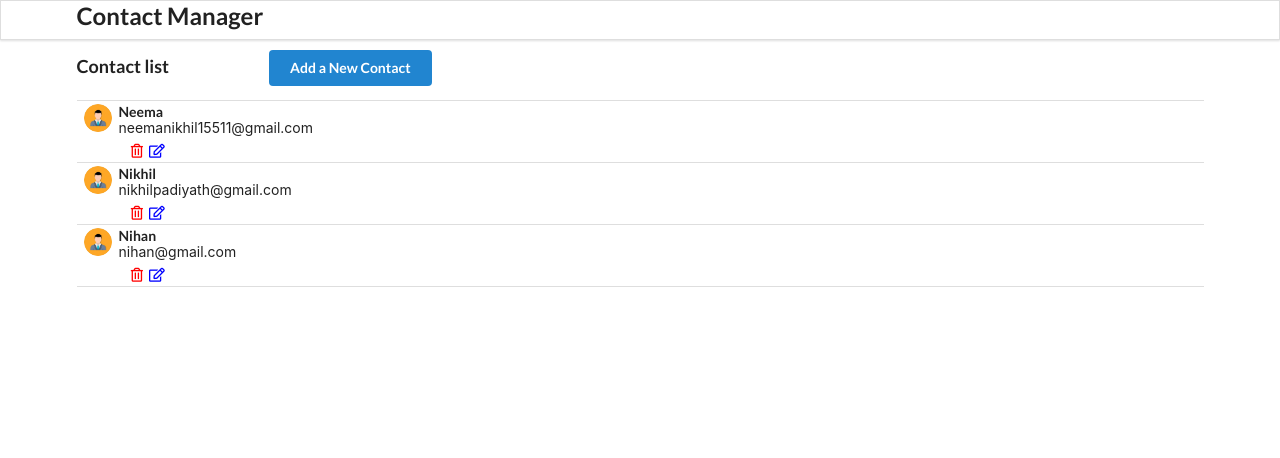
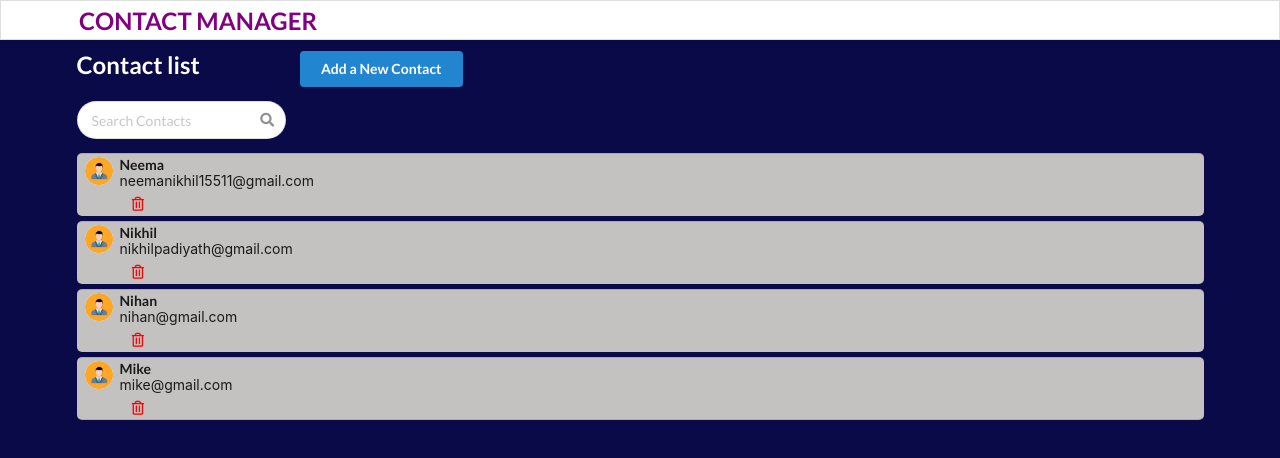
Before and after one commit to nikhilpadiyath/React-contact-list, a React app: page / in a window 1280 px wide. Built offline with nearby package versions, Linux system fonts and the light colour scheme; data requests are answered from the project's data file.

Commit message:
A Search bar added and also some stylings

```diff
--- a/server-api/db.json
+++ b/server-api/db.json
@@ -14,6 +14,11 @@
       "id": 95,
       "name": "Nihan",
       "email": "nihan@gmail.com"
+    },
+    {
+      "id": 88,
+      "name": "Mike",
+      "email": "mike@gmail.com"
     }
   ]
 }
--- a/src/components/App.js
+++ b/src/components/App.js
@@ -6,12 +6,12 @@ import ContactList from './contactlist';
 import {BrowserRouter as Router, Route, Routes} from 'react-router-dom';
 import api from '../api/contacts';
 
-
-
 function App() {
 
    //const LOCAL_STORAGE_KEY= "contacts";
    const [contacts, setContacts]= useState([]);
+   const [searchTerm, setSearchTerm] = useState("");
+   const [searchResults, setSearchResults] = useState([]);
 
    const retrieveContacts = async() => {
     const response = await api.get("/contacts");
@@ -27,19 +27,8 @@ function App() {
         setContacts([...contacts,response.data]);
       };
 
-     // const editContactHandler = async (contact) => {
-     //   const response= await api.put(`/contacts/${contact.id}`, contact);
-     //   const {id,name,email} = response.data;
-      //  setContacts(contacts.map((contact)=> {
-     //     return contact.id === id ? {...response.data} : contact;
-     //   })
-     //   );
-     //     };
 
-
-
-
-   const removeContactHandler = async (id) => {
+    const removeContactHandler = async (id) => {
     await api.delete(`/contacts/${id}`);
 
     const newContactList = contacts.filter((contact) => {
@@ -47,6 +36,21 @@ function App() {
     });
     setContacts(newContactList);
    }
+
+   const searchHandler =(searchTerm) => {
+    setSearchTerm(searchTerm);
+    if(searchTerm !== ""){
+      const newContactList = contacts.filter((contact) => {
+        return Object.values(contact).join(" ").toLowerCase().includes(searchTerm.toLowerCase());
+      });
+      setSearchResults(newContactList);
+
+    } else {
+      setSearchResults(contacts);
+    }
+
+
+   };
 
    useEffect(() =>{
     //const retrieveContacts= JSON.parse(localStorage.getItem(LOCAL_STORAGE_KEY));
@@ -58,9 +62,6 @@ function App() {
     getAllContacts();
   },[]);
 
-   useEffect(() =>{
-     // localStorage.setItem(LOCAL_STORAGE_KEY, JSON.stringify(contacts));
-   },[contacts]);
 
  return (
 
@@ -68,7 +69,13 @@ function App() {
       <Router>
       <Header />
       <Routes>
-        <Route path="/" element={<ContactList contacts={contacts} getContactId= {removeContactHandler} />}>
+        <Route path="/" element={
+        <ContactList
+        contacts={searchTerm.length <1 ? contacts : searchResults}
+        getContactId= {removeContactHandler}
+        term={searchTerm}
+        searchKeyword= {searchHandler}
+        />}>
         </Route>
         <Route path="/add" element={<AddContact addContactHandler= {addContactHandler}/>}>
         </Route>
--- a/src/components/contactcard.js
+++ b/src/components/contactcard.js
@@ -12,16 +12,11 @@ return(
                 <div className="header">{name}</div>
                 <div>{email}</div>
 
-            <i className="trash alternate outline icon"
-            style={{color: "red", marginTop: "7px", cursor: "pointer", marginLeft:'10px'}}
-            onClick={() => props.clickHandler(id)}
-            ></i>
-<Link to={{ pathname: `/edit`, state: { contact: props.contact}}}>
-<i className="edit alternate outline icon"
-style={{color: "blue", marginTop: "7px", cursor: "pointer"}}
-></i>
-</Link>
-</div>
+                <i  className="trash alternate outline icon"
+                    style={{color: "red", marginTop: "7px", cursor: "pointer", marginLeft:'10px'}}
+                    onClick={() => props.clickHandler(id)}
+                ></i>
+            </div>
 </div>
 
 );
--- a/src/components/contactlist.js
+++ b/src/components/contactlist.js
@@ -1,17 +1,15 @@
-import React from 'react';
+import React, { useRef } from 'react';
 import ContactCard from './contactcard';
 import {Link} from 'react-router-dom';
 
 const ContactList = (props) => {
-    console.log(props);
+    const inputRef = useRef('');
 
     const deleteContactHandler= (id) => {
         props.getContactId(id);
     };
 
-
-
-    const renderContactList= props.contacts.map((contact)=>{
+const renderContactList= props.contacts.map((contact)=>{
         return (
            <ContactCard contact={contact}
                         clickHandler= {deleteContactHandler}
@@ -20,10 +18,14 @@ const ContactList = (props) => {
         );
     });
 
+    const getSearchTerm = () => {
+        props.searchKeyword(inputRef.current.value);
+    };
+
     return(
         <div className= "main">
             <div style={{marginTop: "50px"}}>
-                <h3> Contact list
+                <h3 className= 'contact-list'> Contact list
                     <Link to="/add">
                         <button style= {{marginLeft: "100px"}}
                         className= "ui button blue right">
@@ -31,12 +33,24 @@ const ContactList = (props) => {
                         </button>
                     </Link>
                     </h3>
+                    <div className= 'ui search'>
+                        <div className='ui icon input'>
+                            <input
+                            ref={inputRef}
+                            type='text'
+                            placeholder='Search Contacts'
+                            className= 'prompt'
+                            value={props.term}
+                            onChange={getSearchTerm}></input>
+                            <i className='search icon'></i>
+                        </div>
             </div>
 
             <div className="ui celled list">
-            {renderContactList}
+            {renderContactList.length > 0 ? renderContactList : 'No contacts found'}
             </div>
         </div>
+    </div>
     );
 
 }
--- a/src/components/header.js
+++ b/src/components/header.js
@@ -4,7 +4,7 @@ const Header = () => {
     return (
            <div className="ui fixed menu">
               <div className="ui container center">
-                <h2>Contact Manager</h2>
+                <h2>CONTACT MANAGER</h2>
               </div>
            </div>
     );
--- a/src/index.css
+++ b/src/index.css
@@ -5,9 +5,29 @@ body {
     sans-serif;
   -webkit-font-smoothing: antialiased;
   -moz-osx-font-smoothing: grayscale;
+  background-color: rgb(10, 10, 73);
 }
 
 code {
   font-family: source-code-pro, Menlo, Monaco, Consolas, 'Courier New',
     monospace;
 }
+
+.fixed{
+  padding-top: 5px;
+  color:purple;
+  padding-left: 5px;
+}
+
+.contact-list {
+  font-size:x-large;
+  color: white;
+}
+
+.item{
+  background-color: rgb(196, 193, 193);
+  margin-bottom: 5px;
+  border: 1px solid rgb(196, 193, 193);
+  border-radius: 5px;
+
+}
```
Also changed, not shown: src/components/addcontactclass.js (deleted, +0 -56 lines).
